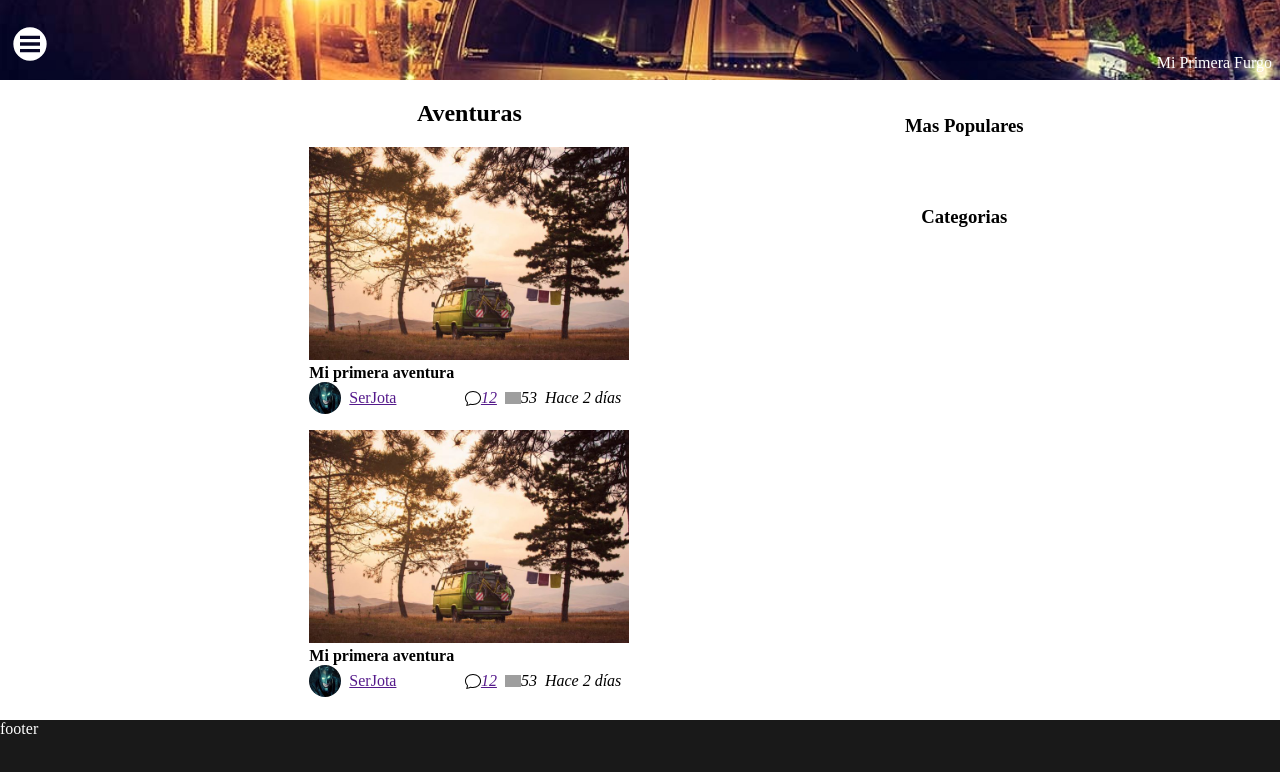
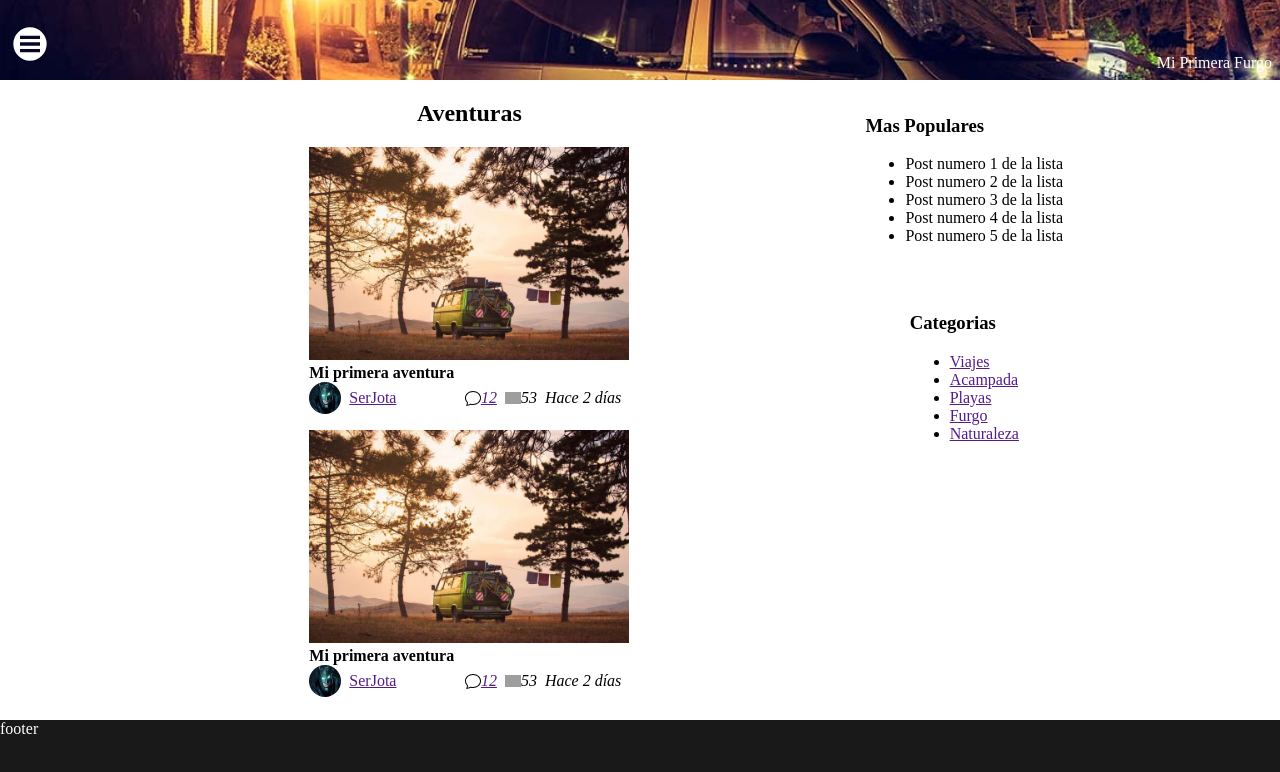
Before and after one commit to j0tac3/miprimerafurgo, an Angular app: page /aventuras in a window 1280 px wide. Shown: the top 772 px of the page. Built offline with nearby package versions, Linux system fonts and the light colour scheme; grey boxes are pictures that could not be loaded.

Commit message:
Maquetando las listas

```diff
--- a/src/app/components/post-components/most-popular-list/most-popular-list.component.html
+++ b/src/app/components/post-components/most-popular-list/most-popular-list.component.html
@@ -1,6 +1,10 @@
 <div class="most-popular-container">
     <h3 class="most-popular__title">Mas Populares</h3>
     <ul class="most-popular__list">
-
+        <li>Post numero 1 de la lista</li>
+        <li>Post numero 2 de la lista</li>
+        <li>Post numero 3 de la lista</li>
+        <li>Post numero 4 de la lista</li>
+        <li>Post numero 5 de la lista</li>
     </ul>
 </div>
--- a/src/app/components/post-components/post-category-list/post-category-list.component.html
+++ b/src/app/components/post-components/post-category-list/post-category-list.component.html
@@ -1,6 +1,10 @@
 <div class="category-list-container">
     <h3 class="category-list__title">Categorias</h3>
     <ul class="category-list">
-
+        <li><a href="">Viajes</a></li>
+        <li><a href="">Acampada</a></li>
+        <li><a href="">Playas</a></li>
+        <li><a href="">Furgo</a></li>
+        <li><a href="">Naturaleza</a></li>
     </ul>
 </div>
```
